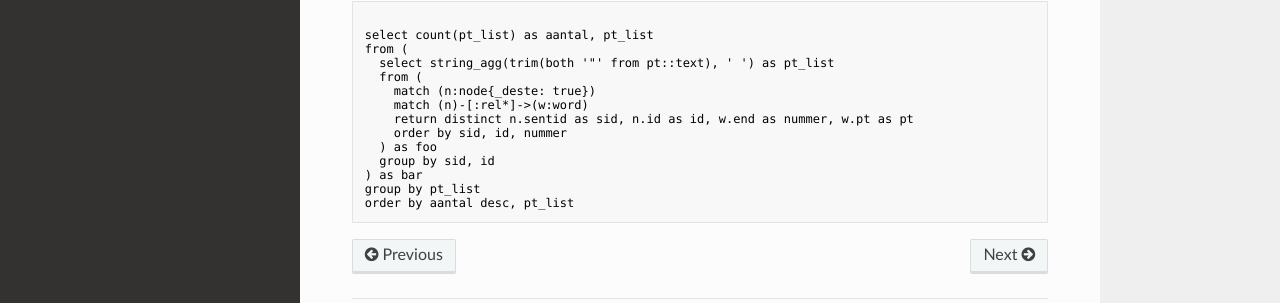
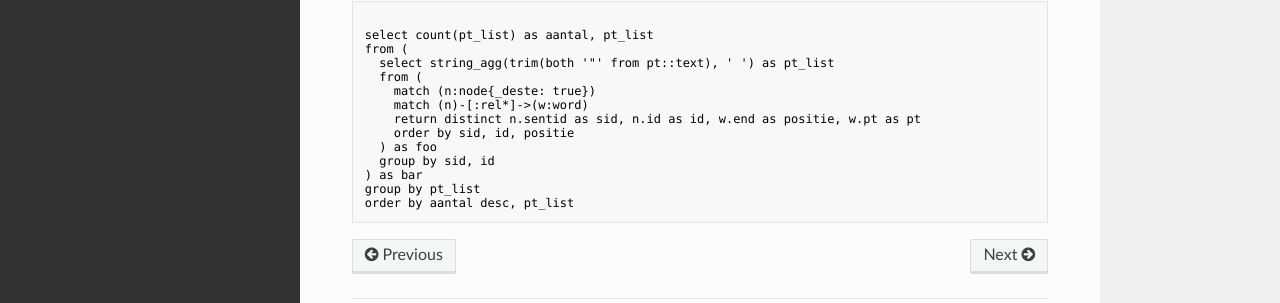
Before and after one commit to rug-compling/alpinograph-docs, an MkDocs documentation site: the page built from docs/recepten.md, in a window 1280 px wide and 900 px high, scrolled down 713 px. Shown: the part 532-835 px from the top of the window. Built offline with MkDocs 1.6.1, drawn with Linux system fonts in a browser that asks for light colours; nearby versions of some CDN libraries.

Commit message:
recepten: kleine correctie

```diff
--- a/docs/recepten.md
+++ b/docs/recepten.md
@@ -70,8 +70,8 @@ from (</span>
   from (
     match (n:node{_deste: true})
     match (n)-[:rel*]->(w:word)
-    return distinct n.sentid as sid, n.id as id, w.end as nummer, w.pt as pt
-    order by sid, id, nummer
+    return distinct n.sentid as sid, n.id as id, w.end as positie, w.pt as pt
+    order by sid, id, positie
   ) as foo
   group by sid, id
 <span class="prediff">) as bar
```
